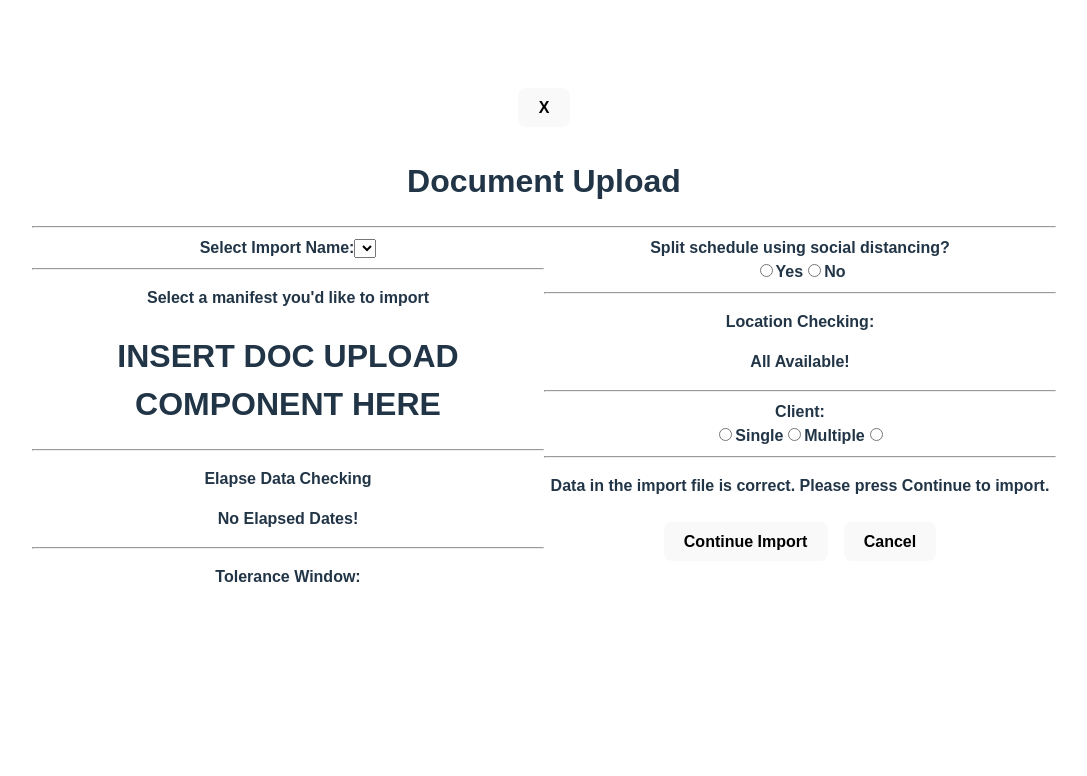
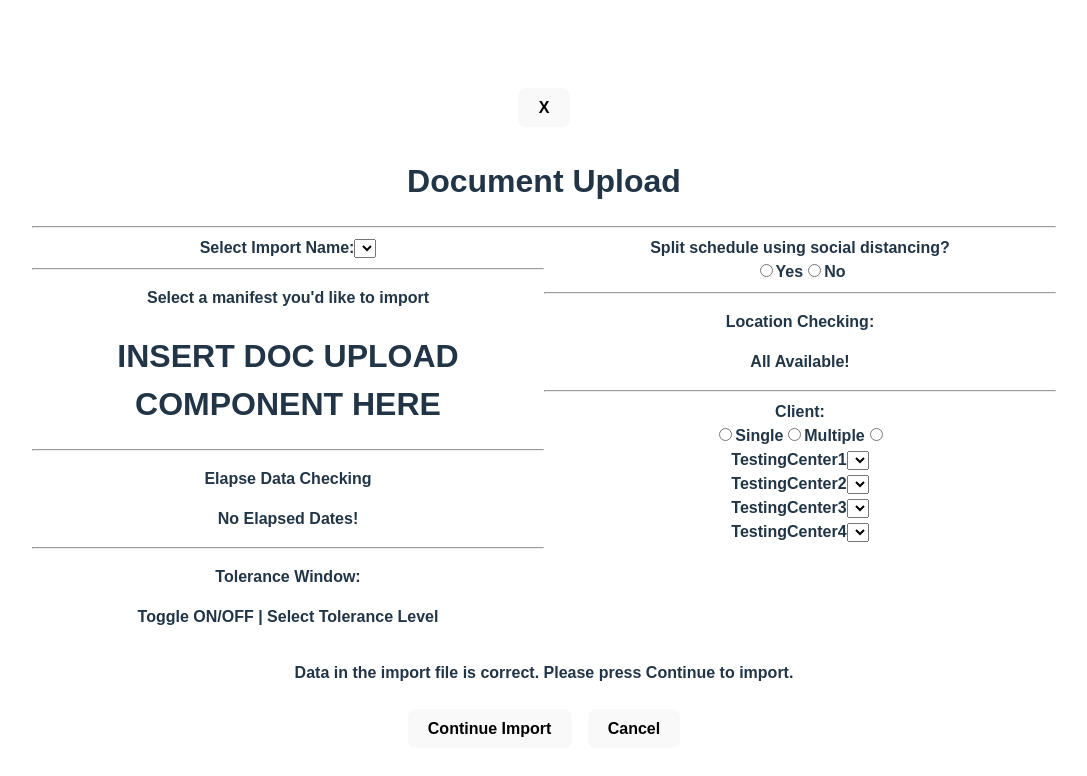
Before and after one commit to rscalderon/UploadModal, a React (Vite) app: page / in a window 1280 px wide. Shown: the top 776 px of the page, without its empty margins (96-1183 px from the left). Built offline with nearby package versions, Linux system fonts and the light colour scheme.

Commit message:
added HTML for testing centers on RHS, tolerance window on LHS

```diff
--- a/src/components/Modal.tsx
+++ b/src/components/Modal.tsx
@@ -22,6 +22,7 @@ function Modal() {
           <p>No Elapsed Dates!</p>
           <hr />
           <p>Tolerance Window:</p>
+          <p>Toggle ON/OFF | Select Tolerance Level</p>
         </div>
         <div id='right-column'>
           {/* <h2>RIGHT</h2> */}
@@ -41,7 +42,7 @@ function Modal() {
               <p>Location Checking:</p>
               <p>All Available!</p>
               <hr />
-              <div className='form-group'>
+              <div className='client-form'>
                 <label>Client:</label>
                 <div className='radio-buttons'>
                   <input
@@ -64,20 +65,30 @@ function Modal() {
                     name='socialDistancing'
                     value='Multiple'
                   />
-                  <hr />
+                  <br />
+                  <label htmlFor='TestingCenter1'>TestingCenter1</label>
+                  <select id='TestingCenter1'></select>
+                  <br />
+                  <label htmlFor='TestingCenter2'>TestingCenter2</label>
+                  <select id='TestingCenter2'></select>
+                  <br />
+                  <label htmlFor='TestingCenter3'>TestingCenter3</label>
+                  <select id='TestingCenter3'></select>
+                  <br />
+                  <label htmlFor='TestingCenter4'>TestingCenter4</label>
+                  <select id='TestingCenter4'></select>
                 </div>
               </div>
             </div>
           </div>
-          <div id='modal-footer'>
-            <p>
-              Data in the import file is correct. Please press Continue to
-              import.
-            </p>
-            <button>Continue Import</button>
-            <button>Cancel</button>
-          </div>
         </div>
+      </div>
+      <div id='modal-footer'>
+        <p>
+          Data in the import file is correct. Please press Continue to import.
+        </p>
+        <button>Continue Import</button>
+        <button>Cancel</button>
       </div>
     </div>
   );
```
